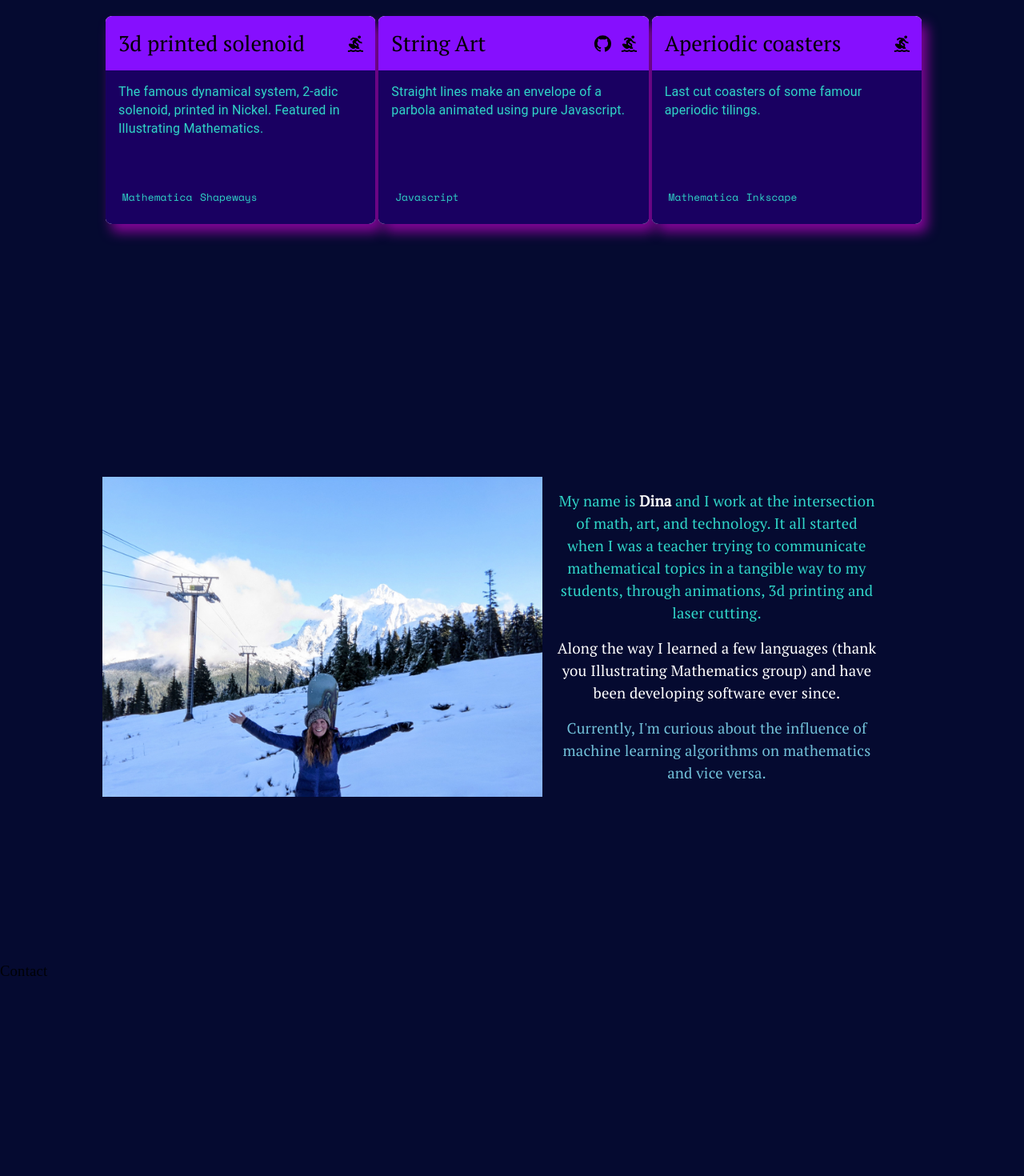
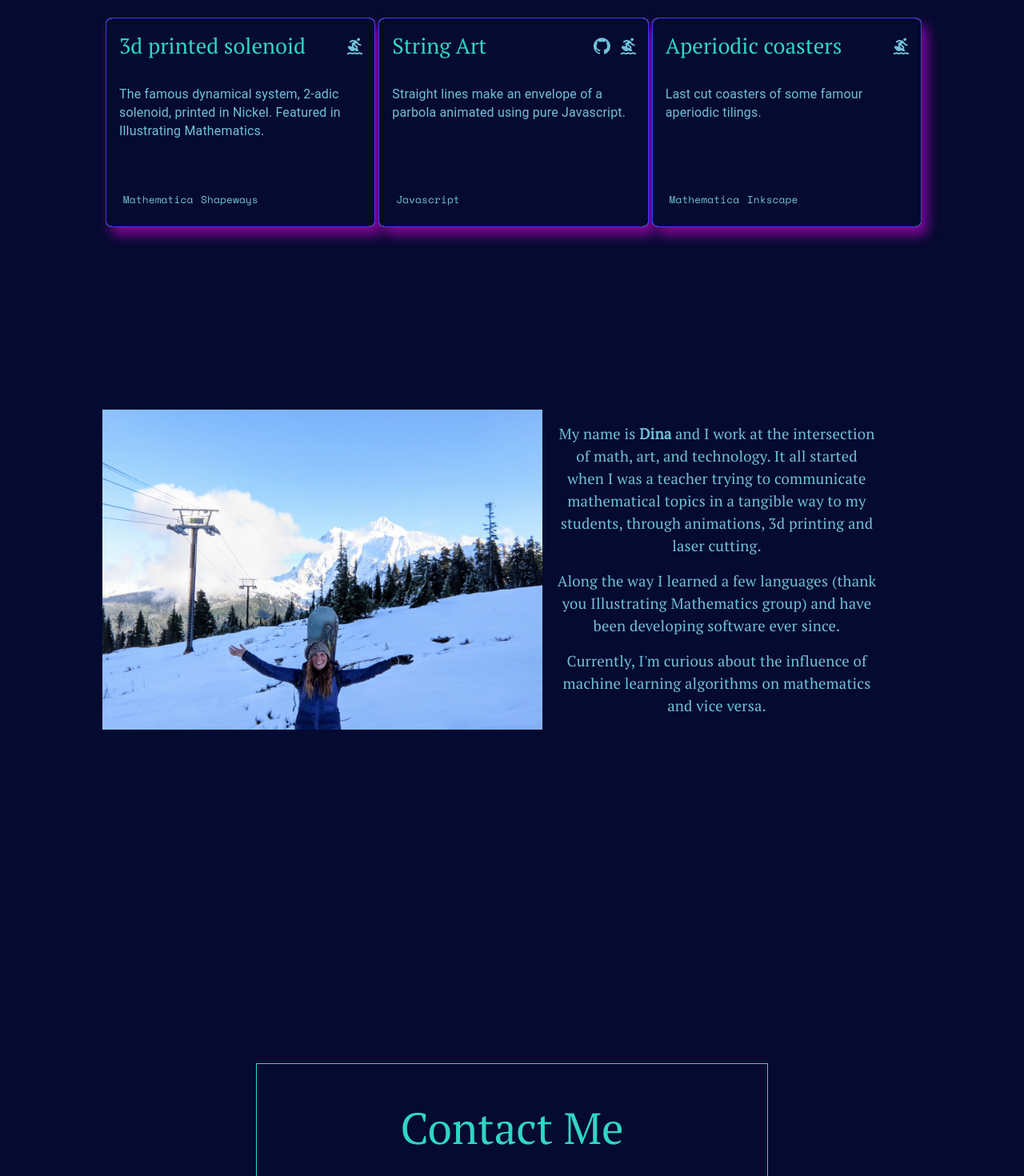
Before and after one commit to polygonart6777/portfolio, a React (Create React App) app: page / in a window 1280 px wide. Shown: the part 1328-2798 px from the top of the page at 80% size. Built offline with nearby package versions, Linux system fonts and the light colour scheme; a web font is replaced by a local one.

Commit message:
adds contact and fixes styles

```diff
--- a/src/components/Layout.tsx
+++ b/src/components/Layout.tsx
@@ -13,13 +13,13 @@ export default function Layout() {
       <section id="home">
         <Home />
       </section>
-      <section id="projects" style={{ height: "100vh" }}>
+      <section id="projects">
         <Projects />
       </section>
-      <section id="about" style={{ height: "100vh" }}>
+      <section id="about">
         <About />
       </section>
-      <section id="contact" style={{ height: "100vh" }}>
+      <section id="contact">
         <Contact />
       </section>
     </Router>
--- a/src/components/ProjectCard.tsx
+++ b/src/components/ProjectCard.tsx
@@ -31,8 +31,11 @@ export default function ProjectCard({
         borderColor: "#3d3afb",
         boxShadow: "7px 10px 15px rgb(255,0,255,.5)",
         transition: "transform 0.15s ease-in-out",
-        "&:hover": { transform: "scale3d(1.05, 1.05, 1)" },
+        "&:hover": {
+          transform: "scale3d(1.025, 1.025, 1)",
+        },
       }}
+      variant="outlined"
     >
       <CardActionArea href={hrefPage} target="_blank" rel="noreferrer">
         <CardHeader
@@ -52,7 +55,15 @@ export default function ProjectCard({
                     },
                   }}
                 >
-                  <GitHubIcon sx={{ color: "black" }} fontSize="small" />
+                  <GitHubIcon
+                    sx={{
+                      color: "#71C0D8",
+                      "&:hover": {
+                        color: "black",
+                      },
+                    }}
+                    fontSize="small"
+                  />
                 </IconButton>
               )}
               <IconButton
@@ -67,23 +78,34 @@ export default function ProjectCard({
                   },
                 }}
               >
-                <SurfingIcon sx={{ color: "black" }} fontSize="small" />
+                <SurfingIcon
+                  sx={{
+                    color: "#71C0D8",
+                    "&:hover": {
+                      color: "black",
+                    },
+                  }}
+                  fontSize="small"
+                />
               </IconButton>
             </div>
           }
-          sx={{ backgroundColor: "#860ffe", color: "black" }}
+          sx={{
+            backgroundColor: "#050A30",
+            color: "#30D5C8",
+          }}
         />
         <CardContent
           sx={{
             display: "flex",
             flexDirection: "column",
-            backgroundColor: "#190061",
             height: "12rem",
+            backgroundColor: "#050A30",
           }}
         >
           <Typography
             variant="body2"
-            color="#30D5C8"
+            color="#71C0D8"
             sx={{ paddingBottom: ".5rem" }}
           >
             {description}
@@ -92,7 +114,7 @@ export default function ProjectCard({
             {tech.map((techElement) => (
               <Typography
                 variant="body2"
-                color="#30D5C8"
+                color="#71C0D8"
                 sx={{
                   fontSize: ".8rem",
                   paddingBottom: ".5rem",
--- a/src/components/Social.tsx
+++ b/src/components/Social.tsx
@@ -9,8 +9,8 @@ const iconButtonStyle = {
   display: "block",
   height: "3rem",
   width: "3rem",
-  backgroundColor: "#7573FC",
-  opacity: "0.9",
+  backgroundColor: "#3d3afb",
+  opacity: "0.75",
   "&:hover": {
     backgroundColor: "#71C0D8",
     opacity: "1",
--- a/src/pages/About.tsx
+++ b/src/pages/About.tsx
@@ -36,9 +36,9 @@ export default function Home() {
         </Grid>
         <Grid item xs={6}>
           <Box component="h4" sx={textContainerStyle}>
-            <Typography color="#30D5C8" align="center">
+            <Typography color="#71C0D8" align="center">
               My name is{" "}
-              <Typography display="inline" color="white" fontWeight="Bold">
+              <Typography display="inline" color="#71C0D8" fontWeight="Bold">
                 Dina
               </Typography>{" "}
               and I work at the intersection of math, art, and technology. It
@@ -46,7 +46,11 @@ export default function Home() {
               mathematical topics in a tangible way to my students, through
               animations, 3d printing and laser cutting.
             </Typography>
-            <Typography sx={{ paddingTop: "1rem" }} align="center">
+            <Typography
+              sx={{ paddingTop: "1rem" }}
+              align="center"
+              color="#71C0D8"
+            >
               Along the way I learned a few languages (thank you Illustrating
               Mathematics group) and have been developing software ever since.
             </Typography>
--- a/src/pages/Contact.tsx
+++ b/src/pages/Contact.tsx
@@ -1,5 +1,67 @@
 import React from "react";
+import Typography from "@mui/material/Typography";
+import Box from "@mui/material/Box";
+import Button from "@mui/material/Button";
+
+const contactStyle = {
+  display: "flex",
+  alignItems: "center",
+  alignContent: "center",
+  justifyContent: "center",
+  backgroundColor: "#050A30",
+  color: "white",
+  height: "100vh",
+  margin: "auto",
+};
 
 export default function Home() {
-  return <div>Contact</div>;
+  return (
+    <div style={contactStyle}>
+      <Box
+        component="h2"
+        sx={{
+          width: "50%",
+          border: 1,
+          borderColor: "#30D5C8",
+          padding: "3rem",
+        }}
+      >
+        <Typography
+          component="h3"
+          variant="h3"
+          color="#30D5C8"
+          align="center"
+          sx={{ paddingBottom: "2rem" }}
+        >
+          Contact Me
+        </Typography>
+        <Typography component="h5" color="white" align="center" variant="h6">
+          I'm always interested in hearing from you with any thoughts or
+          questions. I'll do my best to get back to you as promptly as possible.
+        </Typography>
+        <div
+          style={{
+            display: "flex",
+            justifyContent: "center",
+            alignItems: "center",
+            paddingTop: "2rem",
+          }}
+        >
+          <Button
+            variant="contained"
+            href={`mailto:buricd6777@gmail.com`}
+            sx={{
+              backgroundColor: "#30D5C8",
+              color: "black",
+              "&:hover": {
+                backgroundColor: "#71C0D8",
+              },
+            }}
+          >
+            Message me
+          </Button>
+        </div>
+      </Box>
+    </div>
+  );
 }
```
Also changed, not shown: src/images/Screen Shot 2022-06-05 at 8.44.36 PM.png (added).
